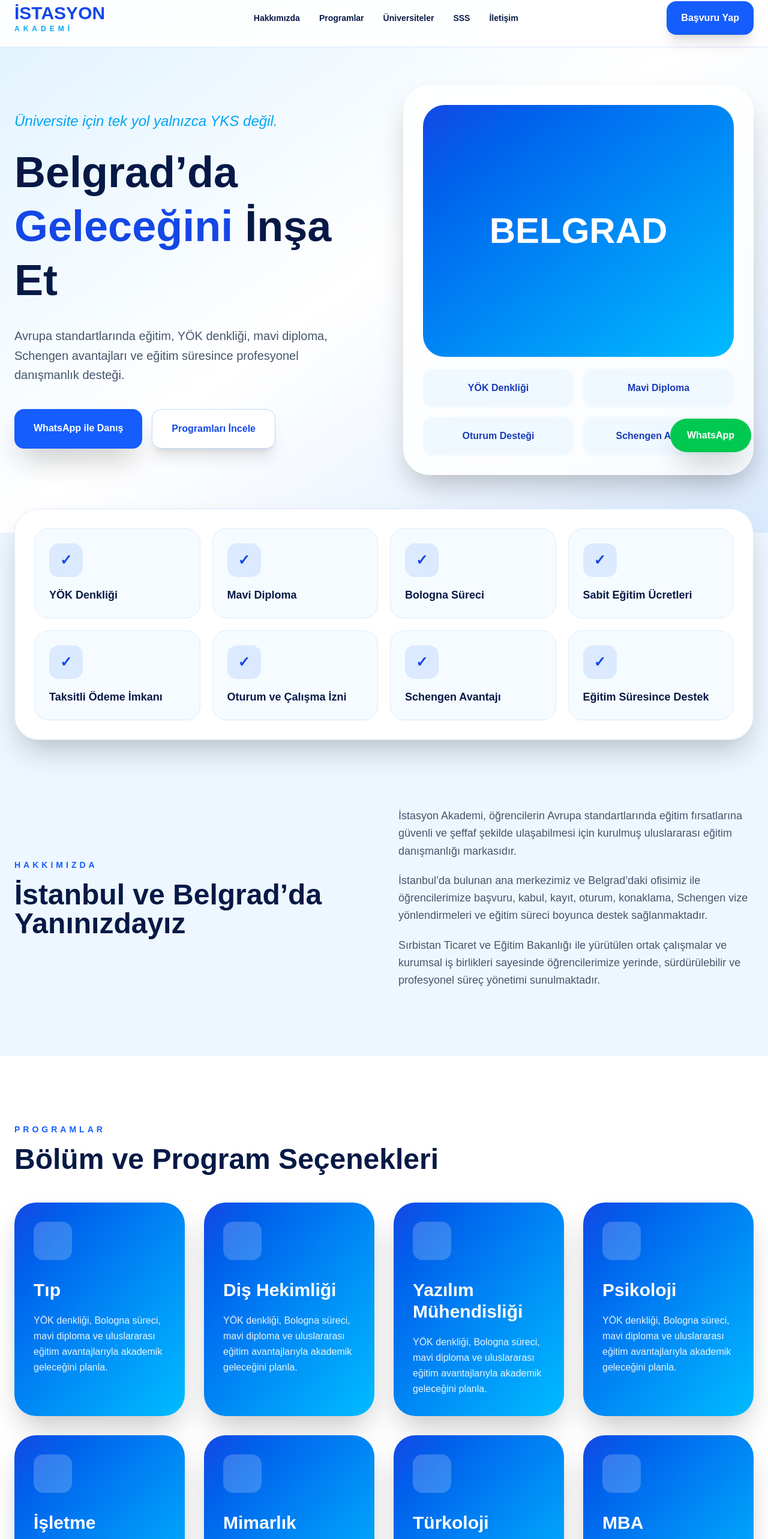
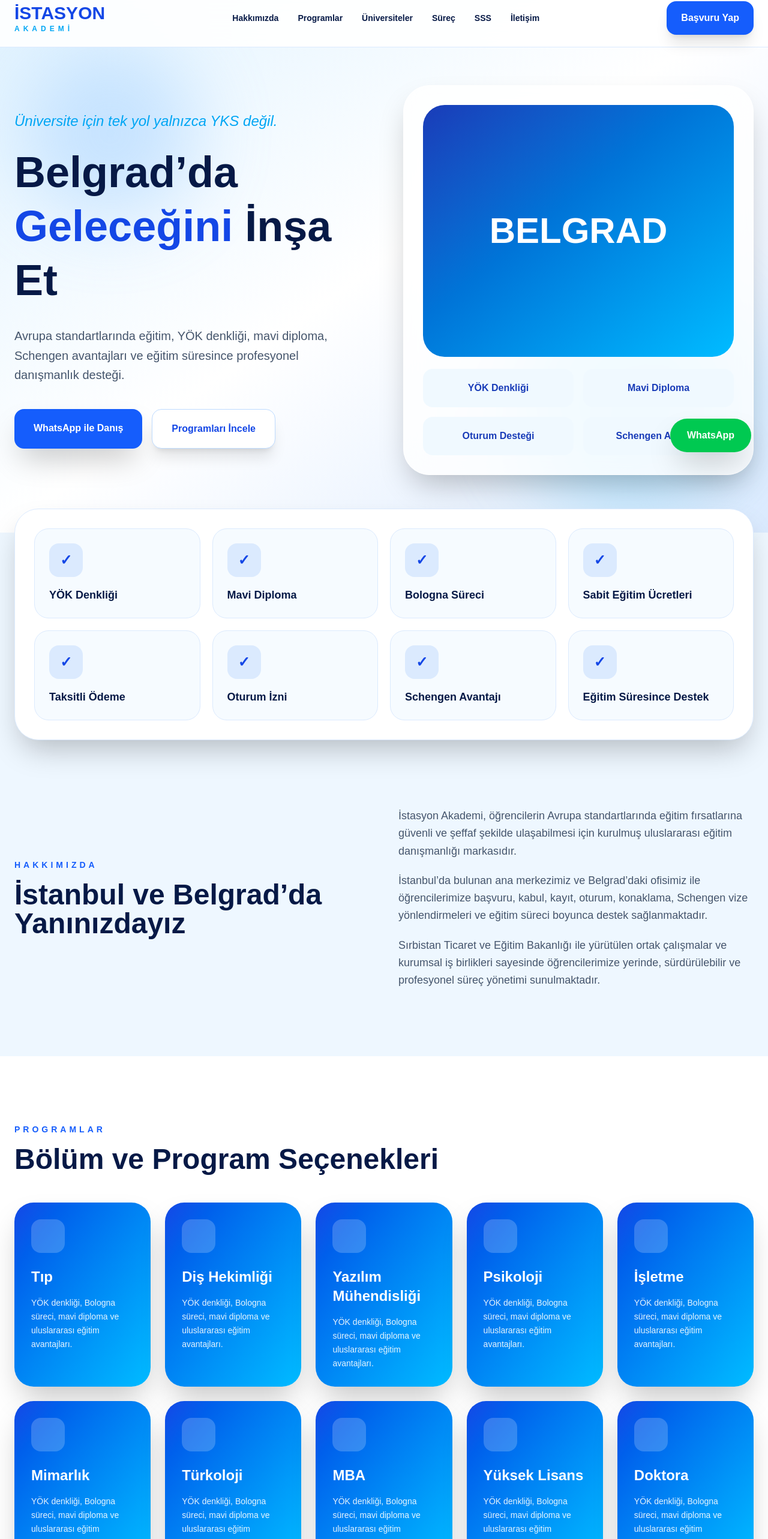
Before and after one commit to aykutkaryeditepe-spec/education-site, a Next.js app: page / in a window 1280 px wide. Shown: the part 18-2584 px from the top of the page at 60% size. Built offline with nearby package versions, Linux system fonts and the light colour scheme.

Commit message:
premium final design and legal pages

```diff
--- /dev/null
+++ b/app/cerez-politikasi/page.tsx
@@ -0,0 +1,2 @@
+export default function Page(){return <Legal title="Çerez Politikası" text="Web sitemizde kullanıcı deneyimini geliştirmek, site performansını analiz etmek ve dijital pazarlama süreçlerini ölçmek amacıyla çerezler kullanılabilir. Tarayıcı ayarlarınız üzerinden çerez kullanımını sınırlandırabilirsiniz."/>}
+function Legal({title,text}:{title:string;text:string}){return <main className="min-h-screen bg-[#f4f9ff] px-6 py-20 text-[#061946]"><div className="max-w-4xl mx-auto bg-white rounded-[32px] p-10 shadow-xl"><h1 className="text-4xl font-black text-blue-700 mb-6">{title}</h1><p className="text-slate-600 leading-relaxed text-lg">{text}</p><a href="/" className="inline-block mt-8 text-blue-700 font-black">← Anasayfaya Dön</a></div></main>}
--- /dev/null
+++ b/app/gizlilik-politikasi/page.tsx
@@ -0,0 +1,2 @@
+export default function Page(){return <Legal title="Gizlilik Politikası" text="İstasyon Akademi, kullanıcı bilgilerinin gizliliğine önem verir. Web sitesi üzerinden paylaşılan bilgiler yalnızca eğitim danışmanlığı, başvuru yönlendirmesi ve iletişim süreçleri kapsamında kullanılmaktadır. Bilgiler izinsiz şekilde üçüncü kişilerle ticari amaçlarla paylaşılmaz."/>}
+function Legal({title,text}:{title:string;text:string}){return <main className="min-h-screen bg-[#f4f9ff] px-6 py-20 text-[#061946]"><div className="max-w-4xl mx-auto bg-white rounded-[32px] p-10 shadow-xl"><h1 className="text-4xl font-black text-blue-700 mb-6">{title}</h1><p className="text-slate-600 leading-relaxed text-lg">{text}</p><a href="/" className="inline-block mt-8 text-blue-700 font-black">← Anasayfaya Dön</a></div></main>}
--- /dev/null
+++ b/app/kullanim-kosullari/page.tsx
@@ -0,0 +1,2 @@
+export default function Page(){return <Legal title="Kullanım Koşulları" text="Bu web sitesi İstasyon Akademi tarafından eğitim danışmanlığı hizmetleri hakkında bilgi sunmak amacıyla hazırlanmıştır. Üniversite, program, ücret, kabul ve resmi süreçlere ilişkin detaylar ilgili kurumların güncel koşullarına göre değişiklik gösterebilir."/>}
+function Legal({title,text}:{title:string;text:string}){return <main className="min-h-screen bg-[#f4f9ff] px-6 py-20 text-[#061946]"><div className="max-w-4xl mx-auto bg-white rounded-[32px] p-10 shadow-xl"><h1 className="text-4xl font-black text-blue-700 mb-6">{title}</h1><p className="text-slate-600 leading-relaxed text-lg">{text}</p><a href="/" className="inline-block mt-8 text-blue-700 font-black">← Anasayfaya Dön</a></div></main>}
--- /dev/null
+++ b/app/kvkk/page.tsx
@@ -0,0 +1,2 @@
+export default function Page(){return <Legal title="KVKK Aydınlatma Metni" text="İstasyon Akademi olarak kişisel verilerinizin güvenliği bizim için önemlidir. Başvuru, danışmanlık ve bilgilendirme süreçlerinde tarafımıza ilettiğiniz kişisel veriler, ilgili mevzuat kapsamında yalnızca hizmet sunumu ve resmi süreçlerin yürütülmesi amacıyla işlenmektedir."/>}
+function Legal({title,text}:{title:string;text:string}){return <main className="min-h-screen bg-[#f4f9ff] px-6 py-20 text-[#061946]"><div className="max-w-4xl mx-auto bg-white rounded-[32px] p-10 shadow-xl"><h1 className="text-4xl font-black text-blue-700 mb-6">{title}</h1><p className="text-slate-600 leading-relaxed text-lg">{text}</p><a href="/" className="inline-block mt-8 text-blue-700 font-black">← Anasayfaya Dön</a></div></main>}
--- a/app/page.tsx
+++ b/app/page.tsx
@@ -1,6 +1,5 @@
 const phone = "381631673885";
 const message = "Merhaba, Belgrad’da eğitim hakkında bilgi almak istiyorum.";
-
 const whatsapp = `https://wa.me/${phone}?text=${encodeURIComponent(message)}`;
 
 const benefits = [
@@ -8,17 +7,10 @@ const benefits = [
   "Mavi Diploma",
   "Bologna Süreci",
   "Sabit Eğitim Ücretleri",
-  "Taksitli Ödeme İmkanı",
-  "Oturum ve Çalışma İzni",
+  "Taksitli Ödeme",
+  "Oturum İzni",
   "Schengen Avantajı",
   "Eğitim Süresince Destek",
-];
-
-const universities = [
-  "University of Belgrade",
-  "Medika College",
-  "Faculty of Business Economics and Entrepreneurship",
-  "MSS Modern Business School",
 ];
 
 const programs = [
@@ -30,37 +22,25 @@ const programs = [
   "Mimarlık",
   "Türkoloji",
   "MBA",
+  "Yüksek Lisans",
+  "Doktora",
+];
+
+const universities = [
+  "University of Belgrade",
+  "Medika College",
+  "Faculty of Business Economics and Entrepreneurship",
+  "MSS Modern Business School",
 ];
 
 const faqs = [
-  {
-    q: "Sırbistan’da alınan diplomalar Türkiye’de geçerli mi?",
-    a: "Üniversite ve programa bağlı olarak YÖK kriterlerine uygun denklik süreçleri bulunmaktadır. Öğrenciler başvuru öncesinde detaylı şekilde bilgilendirilmektedir.",
-  },
-  {
-    q: "Türkçe programlar mevcut mu?",
-    a: "Evet. Özellikle Türkoloji bölümü tamamen Türkçe eğitim vermektedir. Programın lisans, yüksek lisans ve doktora seçenekleri bulunmaktadır.",
-  },
-  {
-    q: "Eğitim ücretleri her yıl değişiyor mu?",
-    a: "Birçok programda eğitim ücretleri öğrenciler için yıllık olarak sabitlenmektedir. Böylece uzun vadeli eğitim planlaması daha güvenli yapılabilmektedir.",
-  },
-  {
-    q: "Taksitli ödeme imkanı var mı?",
-    a: "Evet. Üniversite ve programa göre dönemlik veya taksitli ödeme seçenekleri sunulabilmektedir.",
-  },
-  {
-    q: "Schengen ülkelerine seyahat avantajı var mı?",
-    a: "Evet. Sırbistan’da yasal öğrenci statüsünde bulunan öğrenciler birçok durumda yalnızca öğrenci belgesi ile başvuru yapabilmektedir. Başvurular ortalama 7 gün içerisinde sonuçlanabilmekte ve danışmanlık hizmetimiz kapsamında ücretsiz takip edilmektedir.",
-  },
-  {
-    q: "Türkiye’de askerlik erteleme işlemleri yapılabiliyor mu?",
-    a: "Öğrencilik statüsünün aktif olması durumunda askerlik erteleme süreçleri değerlendirilebilmektedir. Danışmanlık hizmetimiz kapsamında süreç ücretsiz şekilde takip edilmektedir.",
-  },
-  {
-    q: "Firmanız Sırbistan Hükümeti tarafından tanınıyor mu?",
-    a: "Gerçekleştirdiğimiz resmi iş birlikleri kapsamında Sırbistan Ticaret ve Eğitim Bakanlığı ile ortak çalışmalar yürütülmektedir. Ayrıca Belgrad’da aktif ofisimiz bulunmaktadır.",
-  },
+  ["Sırbistan’da alınan diplomalar Türkiye’de geçerli mi?", "Üniversite ve programa bağlı olarak YÖK kriterlerine uygun denklik süreçleri bulunmaktadır. Öğrenciler başvuru öncesinde detaylı şekilde bilgilendirilmektedir."],
+  ["Türkçe programlar mevcut mu?", "Evet. Türkoloji bölümü tamamen Türkçe eğitim vermektedir. Programın lisans, yüksek lisans ve doktora seçenekleri bulunmaktadır."],
+  ["Eğitim ücretleri her yıl değişiyor mu?", "Birçok programda öğrenciler için yıllık ücretler sabitlenmektedir. Böylece uzun vadeli eğitim planlaması daha güvenli yapılabilmektedir."],
+  ["Taksitli ödeme imkanı var mı?", "Evet. Üniversite ve programa göre dönemlik veya taksitli ödeme seçenekleri sunulabilmektedir."],
+  ["Schengen ülkelerine seyahat avantajı var mı?", "Evet. Sırbistan’da yasal öğrenci statüsünde bulunan öğrenciler birçok durumda yalnızca öğrenci belgesi ile başvuru yapabilmektedir. Başvurular ortalama 7 gün içerisinde sonuçlanabilmekte ve danışmanlık hizmetimiz kapsamında ücretsiz takip edilmektedir."],
+  ["Türkiye’de askerlik erteleme işlemleri yapılabiliyor mu?", "Öğrencilik statüsünün aktif olması durumunda askerlik erteleme süreçleri değerlendirilebilmektedir. Danışmanlık hizmetimiz kapsamında süreç ücretsiz şekilde takip edilmektedir."],
+  ["Firmanız Sırbistan Hükümeti tarafından tanınıyor mu?", "Gerçekleştirdiğimiz resmi iş birlikleri kapsamında Sırbistan Ticaret ve Eğitim Bakanlığı ile ortak çalışmalar yürütülmektedir. Ayrıca Belgrad’da aktif ofisimiz bulunmaktadır."],
 ];
 
 export default function Home() {
@@ -68,27 +48,33 @@ export default function Home() {
     <main className="bg-[#eef7ff] text-[#061946] overflow-hidden">
       <header className="fixed top-0 left-0 w-full z-50 bg-white/90 backdrop-blur-xl border-b border-blue-100">
         <div className="max-w-7xl mx-auto px-6 py-5 flex items-center justify-between">
-          <div>
+          <a href="#" className="leading-none">
             <h1 className="text-3xl font-black text-blue-700">İSTASYON</h1>
             <p className="text-xs tracking-[6px] text-sky-500 font-bold">AKADEMİ</p>
-          </div>
+          </a>
 
           <nav className="hidden lg:flex gap-8 text-sm font-bold">
             <a href="#hakkimizda">Hakkımızda</a>
             <a href="#programlar">Programlar</a>
             <a href="#universiteler">Üniversiteler</a>
+            <a href="#surec">Süreç</a>
             <a href="#sss">SSS</a>
             <a href="#iletisim">İletişim</a>
           </nav>
 
-          <a href={whatsapp} className="bg-blue-600 text-white px-6 py-4 rounded-2xl font-black shadow-xl">
+          <a href={whatsapp} className="bg-blue-600 text-white px-6 py-4 rounded-2xl font-black shadow-xl hover:bg-blue-700 transition">
             Başvuru Yap
           </a>
         </div>
       </header>
 
-      <section className="pt-40 pb-24 bg-gradient-to-br from-sky-100 via-white to-blue-100">
-        <div className="max-w-7xl mx-auto px-6 grid lg:grid-cols-2 gap-16 items-center">
+      <section className="relative pt-40 pb-24 bg-gradient-to-br from-sky-100 via-white to-blue-100">
+        <div className="absolute inset-0 opacity-40">
+          <div className="absolute top-24 left-10 w-72 h-72 bg-blue-300 rounded-full blur-3xl" />
+          <div className="absolute bottom-10 right-10 w-96 h-96 bg-sky-300 rounded-full blur-3xl" />
+        </div>
+
+        <div className="relative max-w-7xl mx-auto px-6 grid lg:grid-cols-2 gap-16 items-center">
           <div>
             <p className="text-2xl italic text-sky-500 mb-6">Üniversite için tek yol yalnızca YKS değil.</p>
             <h2 className="text-5xl lg:text-7xl font-black leading-tight">
@@ -98,24 +84,22 @@ export default function Home() {
               Avrupa standartlarında eğitim, YÖK denkliği, mavi diploma, Schengen avantajları ve eğitim süresince profesyonel danışmanlık desteği.
             </p>
             <div className="mt-10 flex flex-wrap gap-4">
-              <a href={whatsapp} className="bg-blue-600 text-white px-8 py-5 rounded-2xl font-black shadow-2xl">
+              <a href={whatsapp} className="bg-blue-600 text-white px-8 py-5 rounded-2xl font-black shadow-2xl hover:scale-105 transition">
                 WhatsApp ile Danış
               </a>
-              <a href="#programlar" className="bg-white text-blue-700 px-8 py-5 rounded-2xl font-black shadow-xl border border-blue-200">
+              <a href="#programlar" className="bg-white text-blue-700 px-8 py-5 rounded-2xl font-black shadow-xl border border-blue-200 hover:scale-105 transition">
                 Programları İncele
               </a>
             </div>
           </div>
 
           <div className="bg-white/80 backdrop-blur-xl border border-white rounded-[44px] p-8 shadow-2xl">
-            <div className="h-[420px] rounded-[36px] bg-gradient-to-br from-blue-700 to-sky-400 flex items-center justify-center text-white text-6xl font-black">
+            <div className="h-[420px] rounded-[36px] bg-gradient-to-br from-blue-800 to-sky-400 flex items-center justify-center text-white text-6xl font-black">
               BELGRAD
             </div>
             <div className="grid grid-cols-2 gap-4 mt-5">
               {["YÖK Denkliği", "Mavi Diploma", "Oturum Desteği", "Schengen Avantajı"].map((x) => (
-                <div key={x} className="bg-sky-50 p-5 rounded-2xl text-center font-black text-blue-800">
-                  {x}
-                </div>
+                <div key={x} className="bg-sky-50 p-5 rounded-2xl text-center font-black text-blue-800">{x}</div>
               ))}
             </div>
           </div>
@@ -125,7 +109,7 @@ export default function Home() {
       <section className="max-w-7xl mx-auto px-6 -mt-10 relative z-10">
         <div className="bg-white rounded-[40px] p-8 shadow-2xl border border-blue-100 grid md:grid-cols-2 lg:grid-cols-4 gap-5">
           {benefits.map((b) => (
-            <div key={b} className="p-6 rounded-3xl bg-[#f6fbff] border border-blue-100">
+            <div key={b} className="p-6 rounded-3xl bg-[#f6fbff] border border-blue-100 hover:-translate-y-1 transition">
               <div className="w-14 h-14 rounded-2xl bg-blue-100 text-blue-700 flex items-center justify-center text-2xl font-black mb-4">✓</div>
               <h3 className="font-black text-lg">{b}</h3>
             </div>
@@ -140,15 +124,9 @@ export default function Home() {
             <h2 className="text-5xl font-black mt-4">İstanbul ve Belgrad’da Yanınızdayız</h2>
           </div>
           <div className="text-lg text-slate-600 leading-relaxed space-y-5">
-            <p>
-              İstasyon Akademi, öğrencilerin Avrupa standartlarında eğitim fırsatlarına güvenli ve şeffaf şekilde ulaşabilmesi için kurulmuş uluslararası eğitim danışmanlığı markasıdır.
-            </p>
-            <p>
-              İstanbul’da bulunan ana merkezimiz ve Belgrad’daki ofisimiz ile öğrencilerimize başvuru, kabul, kayıt, oturum, konaklama, Schengen vize yönlendirmeleri ve eğitim süreci boyunca destek sağlanmaktadır.
-            </p>
-            <p>
-              Sırbistan Ticaret ve Eğitim Bakanlığı ile yürütülen ortak çalışmalar ve kurumsal iş birlikleri sayesinde öğrencilerimize yerinde, sürdürülebilir ve profesyonel süreç yönetimi sunulmaktadır.
-            </p>
+            <p>İstasyon Akademi, öğrencilerin Avrupa standartlarında eğitim fırsatlarına güvenli ve şeffaf şekilde ulaşabilmesi için kurulmuş uluslararası eğitim danışmanlığı markasıdır.</p>
+            <p>İstanbul’da bulunan ana merkezimiz ve Belgrad’daki ofisimiz ile öğrencilerimize başvuru, kabul, kayıt, oturum, konaklama, Schengen vize yönlendirmeleri ve eğitim süreci boyunca destek sağlanmaktadır.</p>
+            <p>Sırbistan Ticaret ve Eğitim Bakanlığı ile yürütülen ortak çalışmalar ve kurumsal iş birlikleri sayesinde öğrencilerimize yerinde, sürdürülebilir ve profesyonel süreç yönetimi sunulmaktadır.</p>
           </div>
         </div>
       </section>
@@ -157,13 +135,13 @@ export default function Home() {
         <div className="max-w-7xl mx-auto px-6">
           <p className="text-blue-600 tracking-[5px] font-black text-sm">PROGRAMLAR</p>
           <h2 className="text-5xl font-black mt-4 mb-12">Bölüm ve Program Seçenekleri</h2>
-          <div className="grid md:grid-cols-2 lg:grid-cols-4 gap-8">
+          <div className="grid md:grid-cols-2 lg:grid-cols-5 gap-6">
             {programs.map((p) => (
-              <div key={p} className="bg-gradient-to-br from-blue-700 to-sky-400 text-white rounded-[36px] p-8 shadow-2xl hover:-translate-y-2 transition">
-                <div className="w-16 h-16 rounded-2xl bg-white/20 mb-8" />
-                <h3 className="text-3xl font-black">{p}</h3>
-                <p className="mt-5 text-white/90 leading-relaxed">
-                  YÖK denkliği, Bologna süreci, mavi diploma ve uluslararası eğitim avantajlarıyla akademik geleceğini planla.
+              <div key={p} className="bg-gradient-to-br from-blue-700 to-sky-400 text-white rounded-[32px] p-7 shadow-2xl hover:-translate-y-2 transition">
+                <div className="w-14 h-14 rounded-2xl bg-white/20 mb-6" />
+                <h3 className="text-2xl font-black">{p}</h3>
+                <p className="mt-4 text-white/90 leading-relaxed text-sm">
+                  YÖK denkliği, Bologna süreci, mavi diploma ve uluslararası eğitim avantajları.
                 </p>
               </div>
             ))}
@@ -177,24 +155,37 @@ export default function Home() {
         <div className="grid md:grid-cols-2 lg:grid-cols-4 gap-8">
           {universities.map((u) => (
             <div key={u} className="bg-white rounded-[36px] p-8 shadow-xl border border-blue-100 hover:-translate-y-2 transition">
-              <div className="w-16 h-16 rounded-2xl bg-gradient-to-br from-blue-700 to-sky-400 mb-7" />
+              <div className="h-40 rounded-3xl bg-gradient-to-br from-blue-700 to-sky-400 mb-7 flex items-center justify-center text-white font-black text-2xl text-center px-4">Campus</div>
               <h3 className="text-2xl font-black">{u}</h3>
-              <p className="mt-5 text-slate-600 leading-relaxed">
-                Belgrad’da Avrupa standartlarında akademik eğitim fırsatı.
-              </p>
+              <p className="mt-5 text-slate-600 leading-relaxed">Belgrad’da Avrupa standartlarında akademik eğitim fırsatı.</p>
             </div>
           ))}
         </div>
       </section>
 
-      <section id="sss" className="bg-white py-28">
+      <section id="surec" className="bg-white py-28">
+        <div className="max-w-7xl mx-auto px-6">
+          <p className="text-blue-600 tracking-[5px] font-black text-sm">TÜRKİYE’DEN BELGRAD’A</p>
+          <h2 className="text-5xl font-black mt-4 mb-12">Başvuru Süreci</h2>
+          <div className="grid md:grid-cols-2 lg:grid-cols-7 gap-4">
+            {["Ön Görüşme", "Bölüm Seçimi", "Başvuru", "Kabul", "Vize/Oturum", "Yerleşim", "Kayıt"].map((s, i) => (
+              <div key={s} className="bg-[#f6fbff] border border-blue-100 rounded-3xl p-5 shadow">
+                <div className="text-blue-700 font-black text-3xl mb-3">{i + 1}</div>
+                <p className="font-black">{s}</p>
+              </div>
+            ))}
+          </div>
+        </div>
+      </section>
+
+      <section id="sss" className="py-28">
         <div className="max-w-5xl mx-auto px-6">
           <p className="text-center text-blue-600 tracking-[5px] font-black text-sm">SIKÇA SORULAN SORULAR</p>
           <h2 className="text-center text-5xl font-black mt-4 mb-12">Merak Edilenler</h2>
-          {faqs.map((f) => (
-            <details key={f.q} className="bg-[#f7fbff] rounded-3xl p-6 mb-5 shadow border border-blue-100">
-              <summary className="cursor-pointer font-black text-xl">{f.q}</summary>
-              <p className="mt-5 text-slate-600 leading-relaxed">{f.a}</p>
+          {faqs.map(([q, a]) => (
+            <details key={q} className="bg-white rounded-3xl p-6 mb-5 shadow border border-blue-100">
+              <summary className="cursor-pointer font-black text-xl">{q}</summary>
+              <p className="mt-5 text-slate-600 leading-relaxed">{a}</p>
             </details>
           ))}
         </div>
@@ -212,8 +203,8 @@ export default function Home() {
         </div>
       </section>
 
-      <footer id="iletisim" className="bg-[#021440] text-white py-20">
-        <div className="max-w-7xl mx-auto px-6 grid lg:grid-cols-4 gap-12">
+      <footer id="iletisim" className="bg-[#021440] text-white py-16">
+        <div className="max-w-7xl mx-auto px-6 grid lg:grid-cols-4 gap-10">
           <div>
             <h3 className="text-4xl font-black">İSTASYON AKADEMİ</h3>
             <p className="mt-6 text-white/70">Belgrad’da Avrupa standartlarında eğitim danışmanlığı.</p>
@@ -224,14 +215,15 @@ export default function Home() {
           </div>
           <div>
             <h4 className="font-black mb-5">Yasal</h4>
-            <p>KVKK</p><p>Gizlilik Politikası</p><p>Çerez Politikası</p><p>Kullanım Koşulları</p>
+            <a className="block" href="/kvkk">KVKK</a>
+            <a className="block" href="/gizlilik-politikasi">Gizlilik Politikası</a>
+            <a className="block" href="/cerez-politikasi">Çerez Politikası</a>
+            <a className="block" href="/kullanim-kosullari">Kullanım Koşulları</a>
           </div>
           <div>
             <h4 className="font-black mb-5">İletişim</h4>
-            <p className="text-3xl font-black">+381 63 1673885</p>
-            <a href={whatsapp} className="inline-block mt-6 bg-green-500 px-8 py-4 rounded-2xl font-black">
-              WhatsApp Yaz
-            </a>
+            <p className="text-2xl font-black whitespace-nowrap">+381 63 1673885</p>
+            <a href={whatsapp} className="inline-block mt-6 bg-green-500 px-8 py-4 rounded-2xl font-black">WhatsApp Yaz</a>
           </div>
         </div>
       </footer>
```
